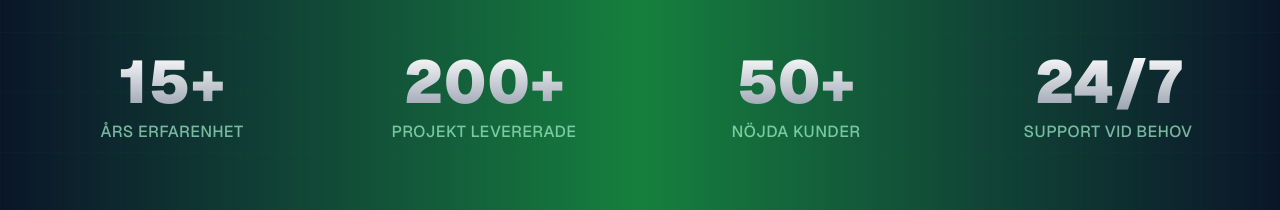
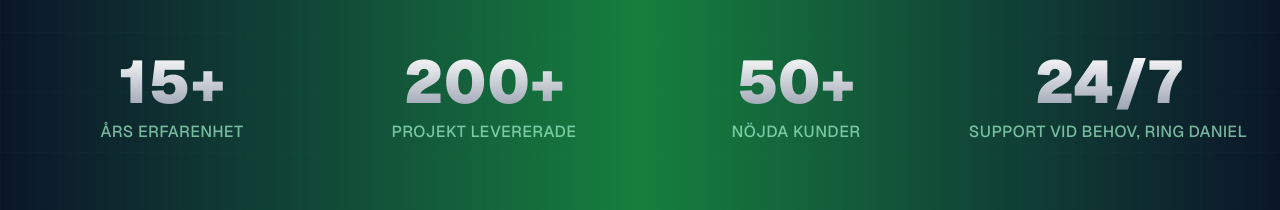
Before and after one commit to simitskf-boop/conrohemsida, a Next.js app: page / in a window 1280 px wide. Shown: the part 2500-2710 px from the top of the page. Built offline with nearby package versions, Linux system fonts and the light colour scheme.

Commit message:
Uppdatera support-text: Ring Daniel

```diff
--- a/src/app/page.tsx
+++ b/src/app/page.tsx
@@ -115,7 +115,7 @@ const stats = [
   { value: "15+", label: "Års erfarenhet", suffix: "" },
   { value: "200+", label: "Projekt levererade", suffix: "" },
   { value: "50+", label: "Nöjda kunder", suffix: "" },
-  { value: "24/7", label: "Support vid behov", suffix: "" },
+  { value: "24/7", label: "Support vid behov, Ring Daniel", suffix: "" },
 ];
 
 export default function Home() {
```
